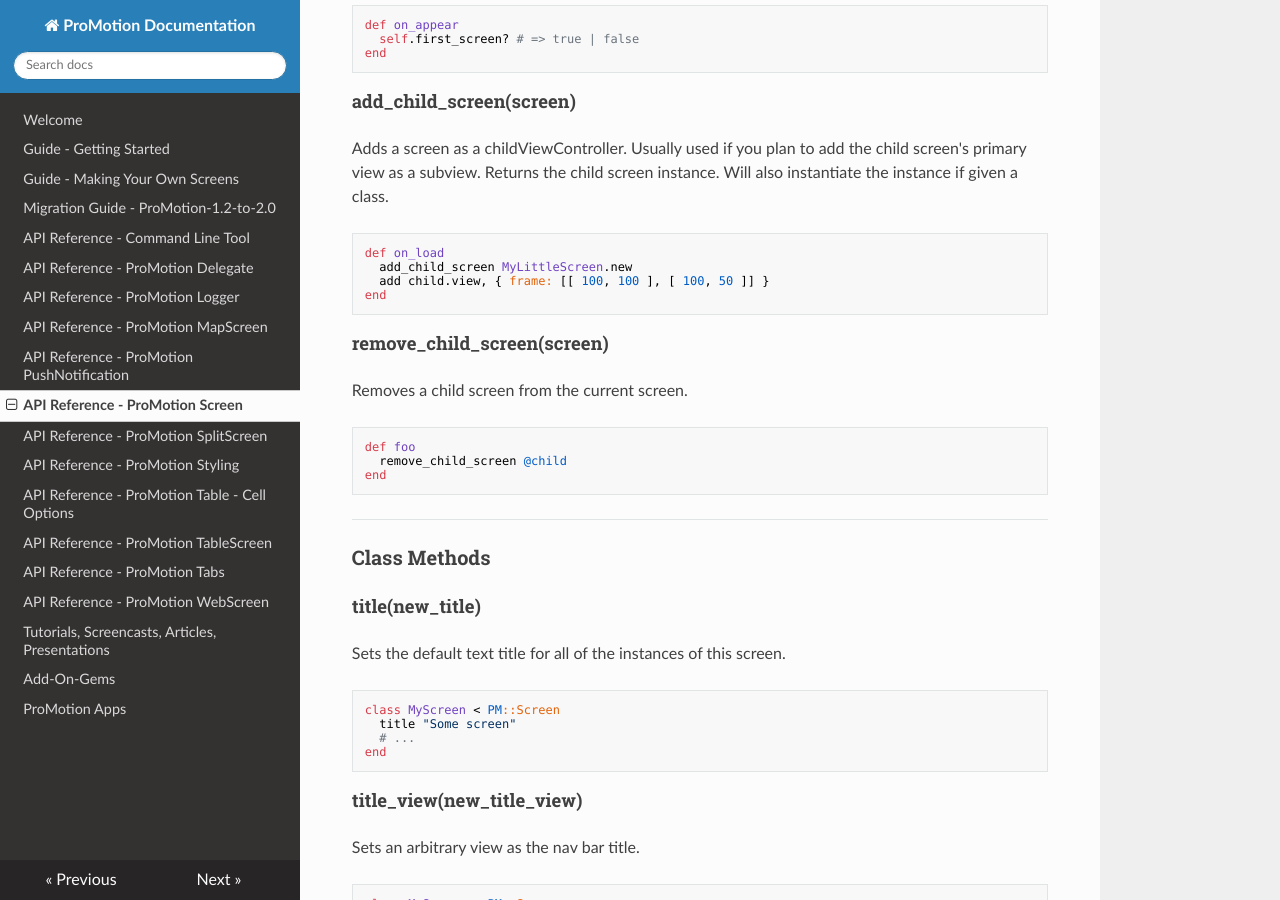
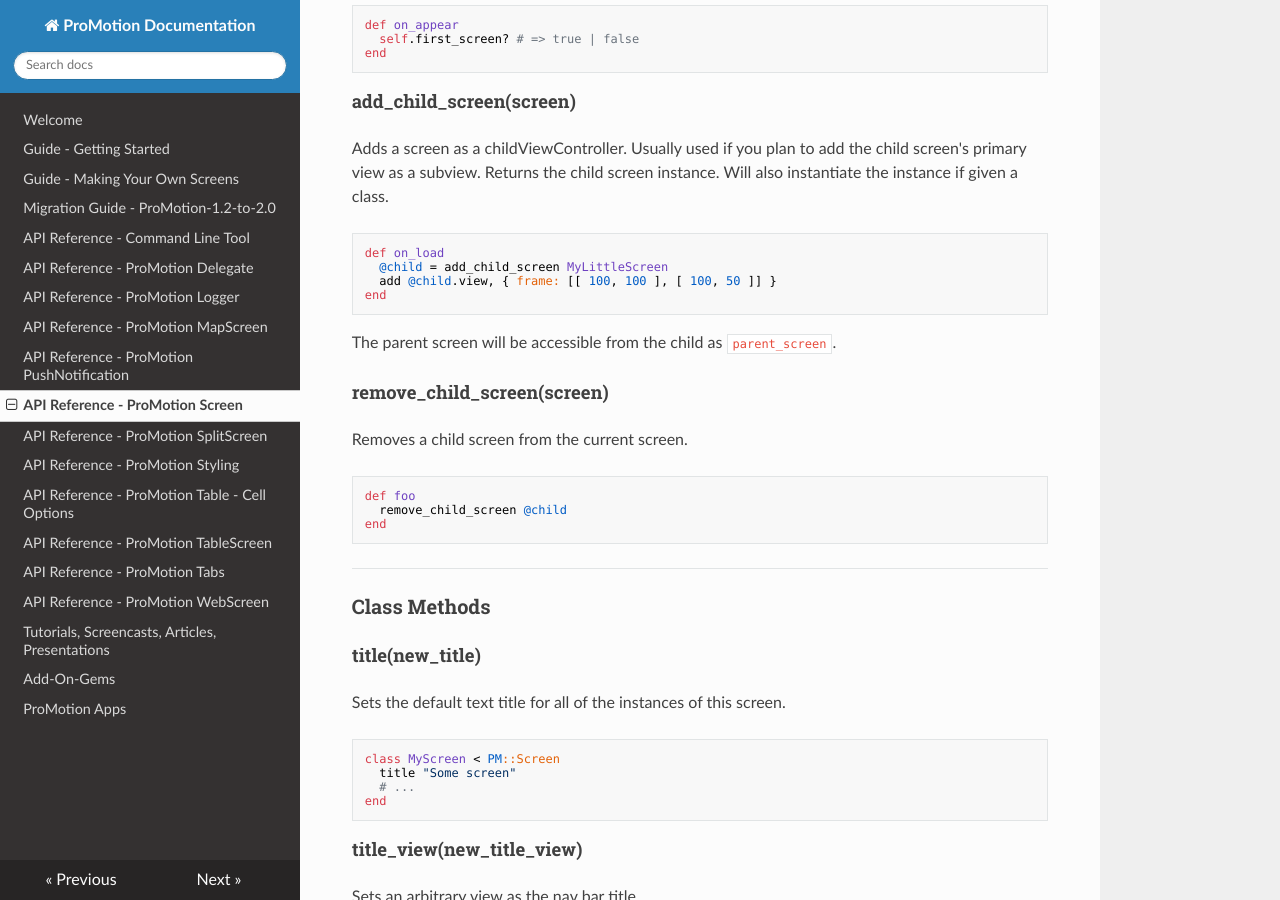
Before and after one commit to jamonholmgren/ProMotion, an MkDocs documentation site: the page built from docs/Reference/API Reference - ProMotion Screen.md, in a window 1280 px wide and 900 px high, scrolled down 10210 px. Built offline with MkDocs 1.6.1, drawn with Linux system fonts in a browser that asks for light colours; nearby versions of some CDN libraries; old or Windows-style settings are respelled for this version of MkDocs.

Commit message:
Fix docs

````diff
--- a/docs/Reference/API Reference - ProMotion Screen.md
+++ b/docs/Reference/API Reference - ProMotion Screen.md
@@ -541,12 +541,12 @@
 
 ```ruby
 def on_load
-  add_child_screen MyLittleScreen.new
-  add child.view, { frame: [[ 100, 100 ], [ 100, 50 ]] }
+  @child = add_child_screen MyLittleScreen
+  add @child.view, { frame: [[ 100, 100 ], [ 100, 50 ]] }
 end
 ```
 
-
+The parent screen will be accessible from the child as `parent_screen`.
 
 #### remove_child_screen(screen)
 
````
